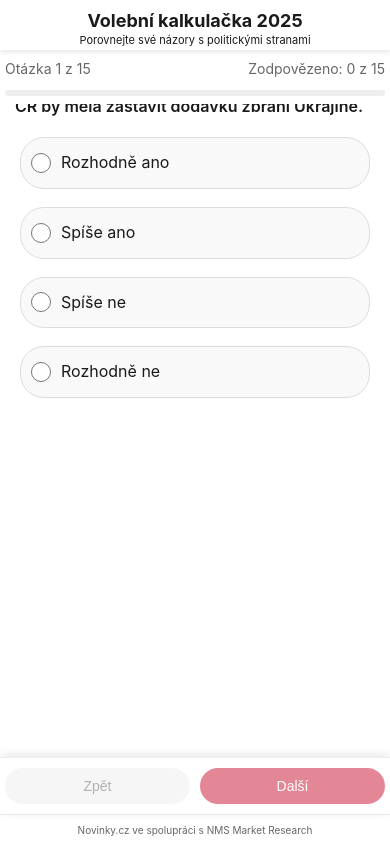
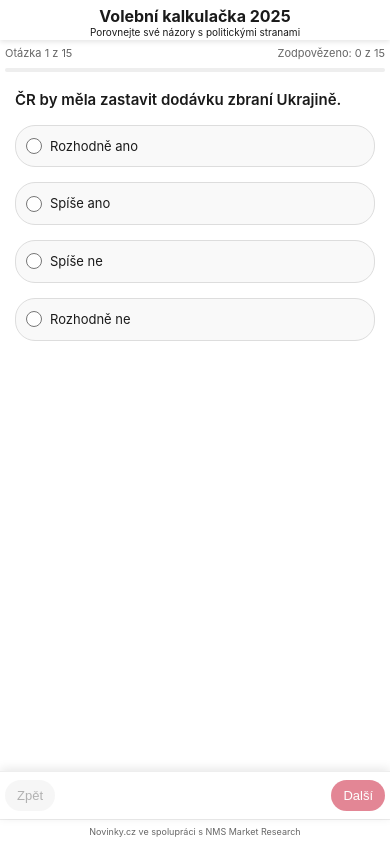
Before and after one commit to davidrynes/volebni-kalkulacka-v2, a Preact app: page / in a window 390 px wide. Built offline with nearby package versions, Linux system fonts and the light colour scheme.

Commit message:
Optimalizace pro mobilní zobrazení v poměru 1:1 - menší písmo, kompaktnější prvky

```diff
--- a/src/app.css
+++ b/src/app.css
@@ -731,7 +731,7 @@ body {
 
     .header {
         width: 100%;
-        padding: 10px 5px;
+        padding: 8px 5px;
         border-radius: 0;
         box-shadow: 0 2px 5px rgba(0,0,0,0.1);
         position: fixed;
@@ -740,32 +740,59 @@ body {
         right: 0;
         z-index: 100;
         max-width: 100%;
-        height: 50px;
+        height: 40px;
     }
 
     .header h1 {
-        font-size: 18px;
+        font-size: 16px;
         width: 100%;
         white-space: normal;
         word-wrap: break-word;
+        line-height: 1.1;
+        margin-bottom: 1px;
     }
 
     .header p {
-        font-size: 11px;
+        font-size: 10px;
         width: 100%;
         white-space: normal;
         word-wrap: break-word;
+        line-height: 1.1;
     }
 
     .content-area {
         flex: 1;
         overflow-y: auto;
-        padding: 90px 5px 80px 5px;
+        padding: 75px 5px 70px 5px;
         width: 100%;
         box-sizing: border-box;
         -webkit-overflow-scrolling: touch;
         display: flex;
         flex-direction: column;
+    }
+
+    .progress-container {
+        padding: 5px 5px;
+        width: 100%;
+        box-sizing: border-box;
+        position: fixed;
+        top: 40px;
+        left: 0;
+        right: 0;
+        z-index: 90;
+        background: white;
+        max-width: 100%;
+        box-shadow: none;
+        border-bottom: none;
+    }
+
+    .progress-info {
+        font-size: 11px;
+        margin-bottom: 5px;
+    }
+
+    .progress-bar {
+        height: 4px;
     }
 
     .question-slide {
@@ -775,30 +802,29 @@ body {
     }
 
     .question-text {
-        font-size: 16px;
-        margin-top: 5px;
-        margin-bottom: 20px;
-    }
-
-    .options-container {
-        padding: 0 5px;
-        width: 100%;
-        box-sizing: border-box;
+        font-size: 15px;
+        margin-top: 10px;
+        margin-bottom: 15px;
+        line-height: 1.3;
     }
 
     .option-label {
-        padding: 12px 10px;
-        margin-bottom: 8px;
-        width: 100%;
-        box-sizing: border-box;
-        white-space: normal;
-        word-wrap: break-word;
+        padding: 10px;
+        font-size: 13px;
+        border-radius: 20px;
+        margin-bottom: 5px;
+    }
+
+    .option-label input[type="radio"] {
+        width: 16px;
+        height: 16px;
+        margin-right: 8px;
     }
 
     .navigation {
-        padding: 10px 5px;
+        padding: 8px 5px;
         position: fixed;
-        bottom: 30px;
+        bottom: 25px;
         left: 0;
         width: 100%;
         background: white;
@@ -809,23 +835,15 @@ body {
     }
 
     .nav-button {
-        padding: 10px 15px;
-        font-size: 14px;
-        flex: 1;
-        text-align: center;
+        padding: 8px 12px;
+        font-size: 13px;
+        border-radius: 18px;
     }
 
     .footer {
-        margin-bottom: 0;
-        padding: 8px 5px;
-        width: 100%;
-        box-sizing: border-box;
-        position: fixed;
-        bottom: 0;
-        left: 0;
-        right: 0;
-        z-index: 90;
-        max-width: 100%;
+        height: 25px;
+        padding: 5px;
+        font-size: 9px;
     }
 
     .crucial-questions-list {
@@ -910,27 +928,6 @@ body {
         font-size: 14px;
         min-width: 130px;
         z-index: 200;
-    }
-
-    .progress-container {
-        padding: 8px 5px;
-        width: 100%;
-        box-sizing: border-box;
-        position: fixed;
-        top: 50px;
-        left: 0;
-        right: 0;
-        z-index: 90;
-        background: white;
-        max-width: 100%;
-        box-shadow: none;
-        border-bottom: none;
-    }
-
-    .question-slide {
-        padding: 0 10px;
-        width: 100%;
-        box-sizing: border-box;
     }
 }
 
```
